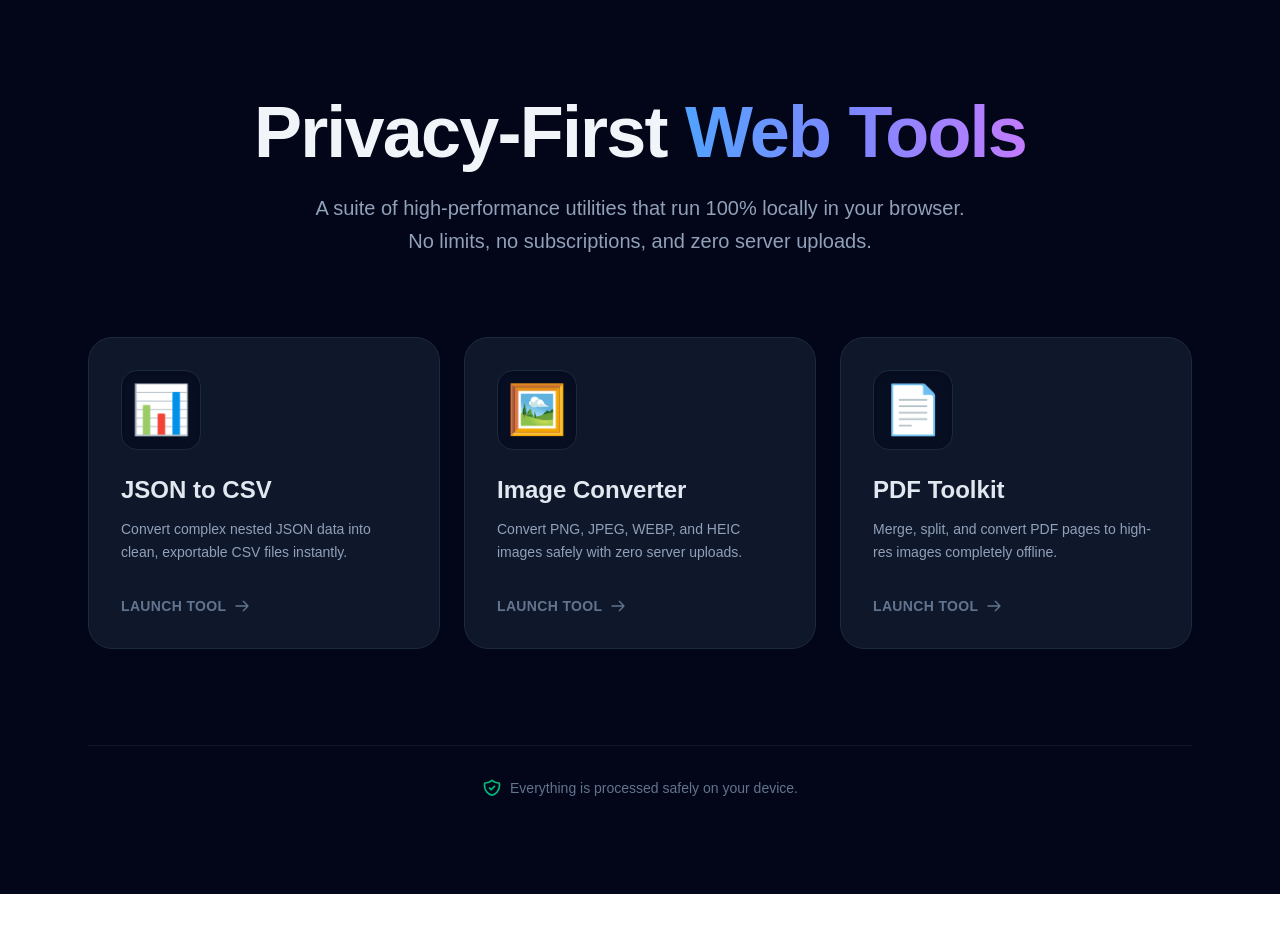
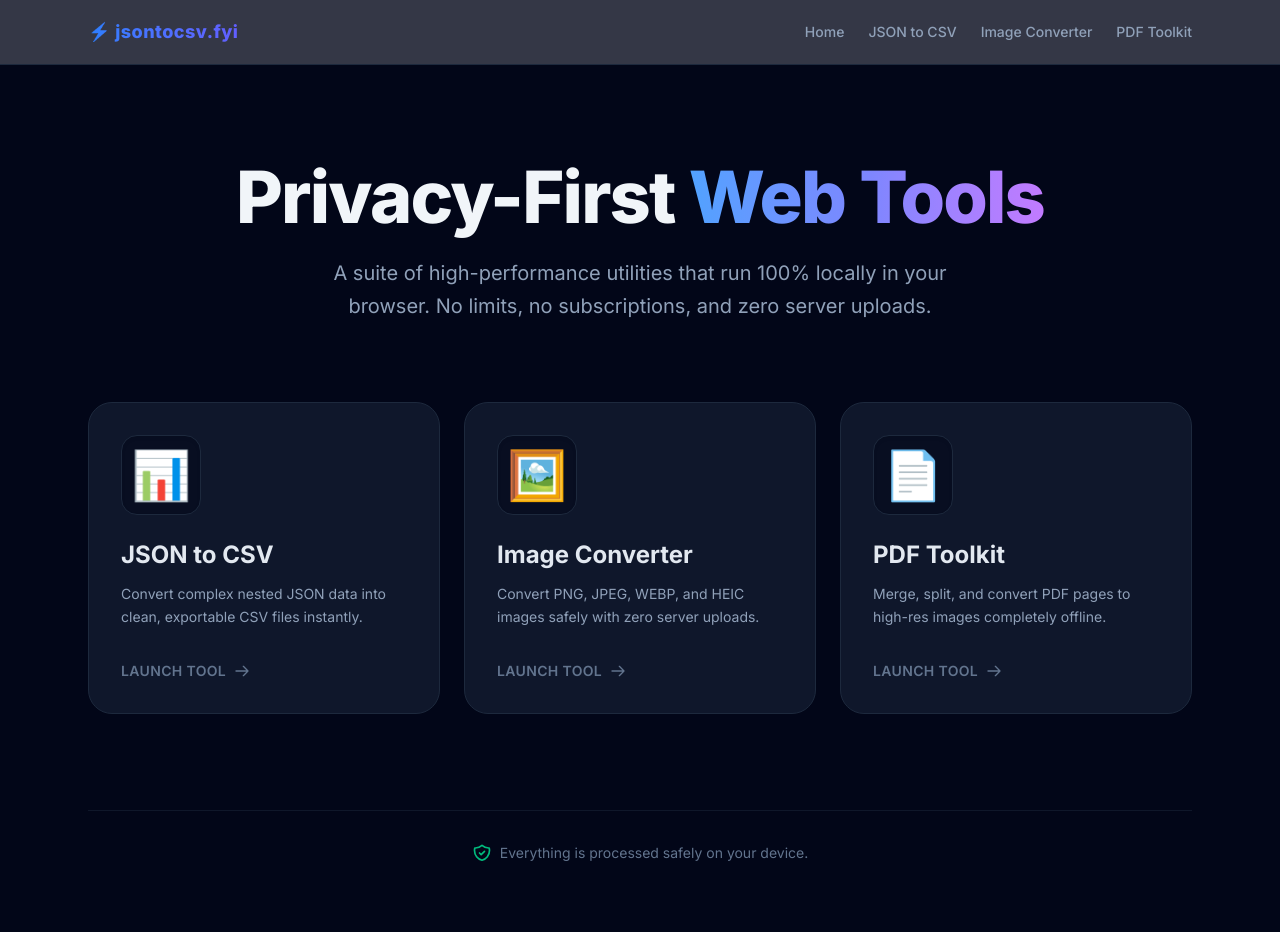
Before and after one commit to remstr/json-csv-converter, a Next.js app: page / in a window 1280 px wide. Shown: the top 932 px of the page. Before the commit the page ends 894 px from the top, so only its background shows below. Built offline with nearby package versions, Linux system fonts and the light colour scheme.

Commit message:
Refactor layout.js for updated metadata and styling

```diff
--- a/src/app/layout.js
+++ b/src/app/layout.js
@@ -1,28 +1,46 @@
-import { Geist, Geist_Mono } from "next/font/google";
+import type { Metadata } from "next";
+import { Inter } from "next/font/google";
 import "./globals.css";
+import Link from "next/link";
 
-const geistSans = Geist({
-  variable: "--font-geist-sans",
-  subsets: ["latin"],
-});
+const inter = Inter({ subsets: ["latin"] });
 
-const geistMono = Geist_Mono({
-  variable: "--font-geist-mono",
-  subsets: ["latin"],
-});
-
-export const metadata = {
-  title: "Create Next App",
-  description: "Generated by create next app",
+export const metadata: Metadata = {
+  title: "jsontocsv.fyi | Privacy-First Web Tools",
+  description: "Free, client-side tools for JSON, Images, and PDFs.",
 };
 
-export default function RootLayout({ children }) {
+export default function RootLayout({
+  children,
+}: Readonly<{
+  children: React.ReactNode;
+}>) {
   return (
-    <html
-      lang="en"
-      className={`${geistSans.variable} ${geistMono.variable} h-full antialiased`}
-    >
-      <body className="min-h-full flex flex-col">{children}</body>
+    <html lang="en">
+      <body className={`${inter.className} bg-slate-950 text-slate-100 min-h-screen flex flex-col`}>
+        {/* Global Navigation Bar */}
+        <nav className="w-full border-b border-slate-800 bg-slate-950/80 backdrop-blur-md sticky top-0 z-50">
+          <div className="max-w-6xl mx-auto px-6 h-16 flex items-center justify-between">
+            {/* Logo / Home Button */}
+            <Link href="/" className="font-extrabold text-lg tracking-wide text-white flex items-center gap-2 hover:opacity-80 transition">
+              <span className="bg-gradient-to-r from-blue-500 to-indigo-500 text-transparent bg-clip-text">⚡ jsontocsv.fyi</span>
+            </Link>
+
+            {/* Quick Links */}
+            <div className="hidden md:flex gap-6 text-sm font-medium text-slate-400">
+              <Link href="/" className="hover:text-white transition">Home</Link>
+              <Link href="/json-to-csv" className="hover:text-amber-400 transition">JSON to CSV</Link>
+              <Link href="/image-converter" className="hover:text-blue-400 transition">Image Converter</Link>
+              <Link href="/pdf-converter" className="hover:text-emerald-400 transition">PDF Toolkit</Link>
+            </div>
+          </div>
+        </nav>
+
+        {/* Page Content */}
+        <div className="flex-grow">
+          {children}
+        </div>
+      </body>
     </html>
   );
 }
```
